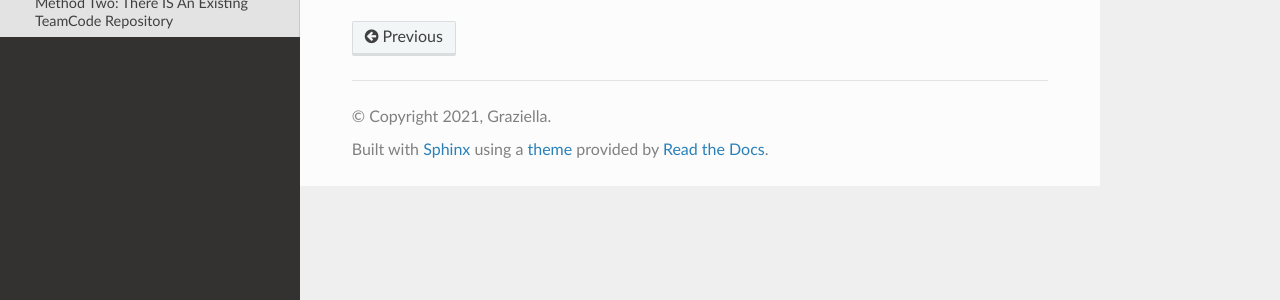
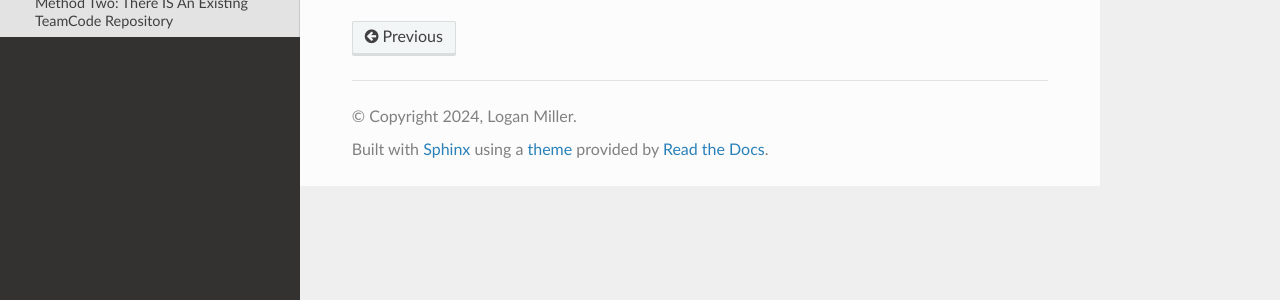
Before and after one commit to LoganMiller5505/14365-Programmer-Documentation, a Sphinx documentation site: the page built from docs/source/setup.rst, in a window 1280 px wide. Shown: the part 251-551 px from the top of the page. Built offline with Sphinx 7.4.7 and the Read the Docs theme 2.0.0, drawn with Linux system fonts in a browser that asks for light colours.

Commit message:
Update Metadata Info

```diff
--- a/docs/source/conf.py
+++ b/docs/source/conf.py
@@ -3,8 +3,8 @@
 # -- Project information
 
 project = 'Lumache'
-copyright = '2021, Graziella'
-author = 'Graziella'
+copyright = '2024, Logan Miller'
+author = 'Logan Miller'
 
 release = '0.1'
 version = '0.1.0'
--- a/pyproject.toml
+++ b/pyproject.toml
@@ -3,6 +3,6 @@
 build-backend = "flit_core.buildapi"
 
 [project]
-name = "lumache"
-authors = [{name = "Graziella", email = "graziella@lumache"}]
+name = "14365 Programmer Documentation"
+authors = [{name = "Logan Miller", email = "loganmiller5505@gmail.com"}]
 dynamic = ["version", "description"]
```
